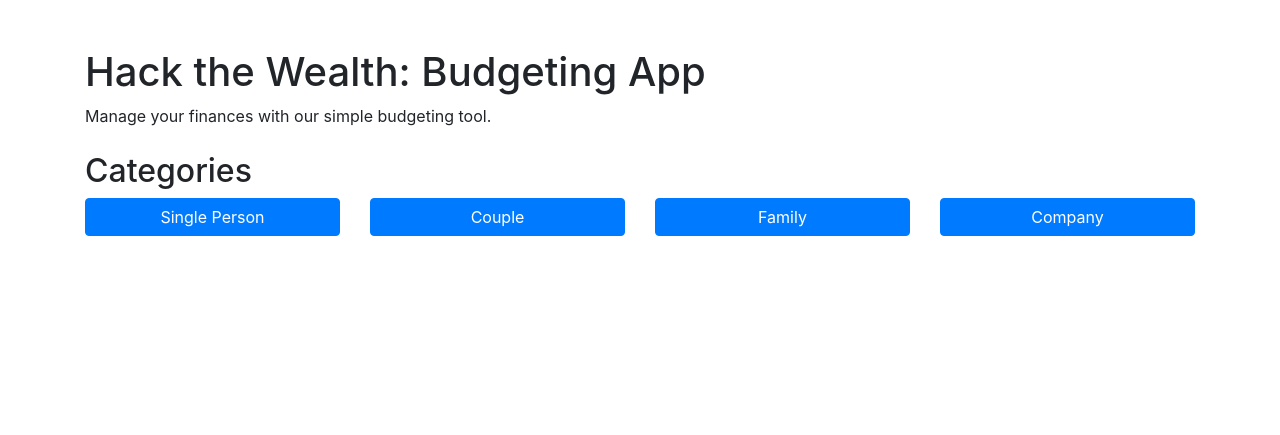
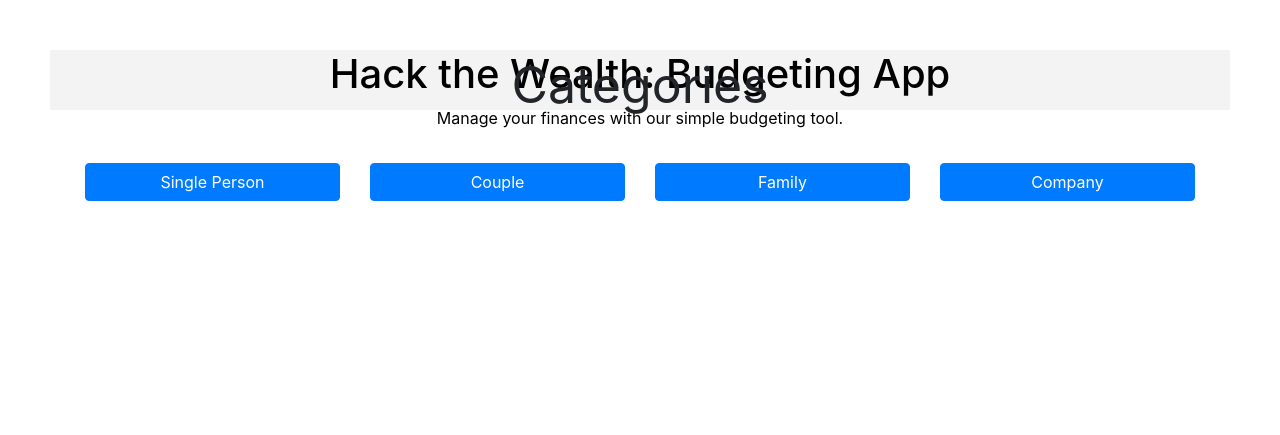
Before and after one commit to minidps/HackTuesTefal, a Flask app: page / in a window 1280 px wide. Shown: the top 435 px of the page. Before the commit the page ends 236 px from the top, so only its background shows below. Run offline with Flask 3, Linux system fonts and the light colour scheme; some libraries are stand-ins or nearby versions.

Commit message:
categories

```diff
--- /dev/null
+++ b/static/home.css
@@ -0,0 +1,20 @@
+.head-homepage {
+    margin-bottom: 1.5rem;
+    background-color: rgb(243, 243, 243);
+    color: black;
+    position: fixed;
+    height: 60px;
+    top: 50px;
+    left: 50px;
+    right: 50px;
+    text-align: center;
+}
+
+.categories {
+    text-align: center;
+    font-size: 50px;
+}
+
+.buttons {
+    margin-top: 0px;
+}
--- a/mockup/templates/home.html
+++ b/templates/home.html
@@ -3,18 +3,24 @@
 <head>
     <title>Hack the Wealth - Budgeting App</title>
     <link rel="stylesheet" href="https://stackpath.bootstrapcdn.com/bootstrap/4.5.2/css/bootstrap.min.css">
+    <link rel="stylesheet" href="{{ url_for('static', filename='home.css') }}">
 </head>
-<body>
+<body style="
+height: 3000px;
+">
+
+<header class="head-homepage">
+    <h1>Hack the Wealth: Budgeting App</h1>
+    <p>Manage your finances with our simple budgeting tool.</p>
+</header>
+
 <div class="container mt-5">
-    <header class="mb-4">
-        <h1>Hack the Wealth: Budgeting App</h1>
-        <p>Manage your finances with our simple budgeting tool.</p>
-    </header>
-    <h2>Categories</h2>
-    <div class="row">
+    <div class="row justify-content-center align-items-center mt-5">
+        <div class="col-12 text-center mb-4">
+            <p class="categories">Categories</p>
+        </div>
         {% for cat in categories %}
         <div class="col-md-3 mb-3">
-            <!-- Transform category names to lowercase with underscores for URL -->
             <a href="{{ url_for('budget', category=cat.lower().replace(' ', '_')) }}" class="btn btn-primary btn-block">
                 {{ cat }}
             </a>
```
Also changed, not shown: static/categories.css (deleted, +0 -25 lines), app.py (renamed from mockup/app.py), static/style.css (deleted), templates/budget.html (renamed from mockup/templates/budget.html).
